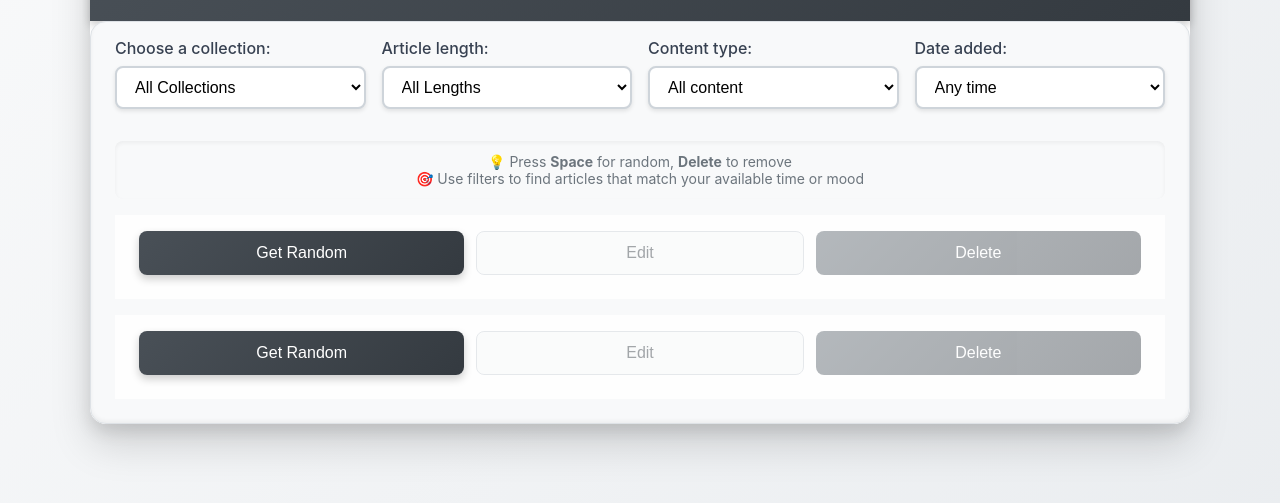
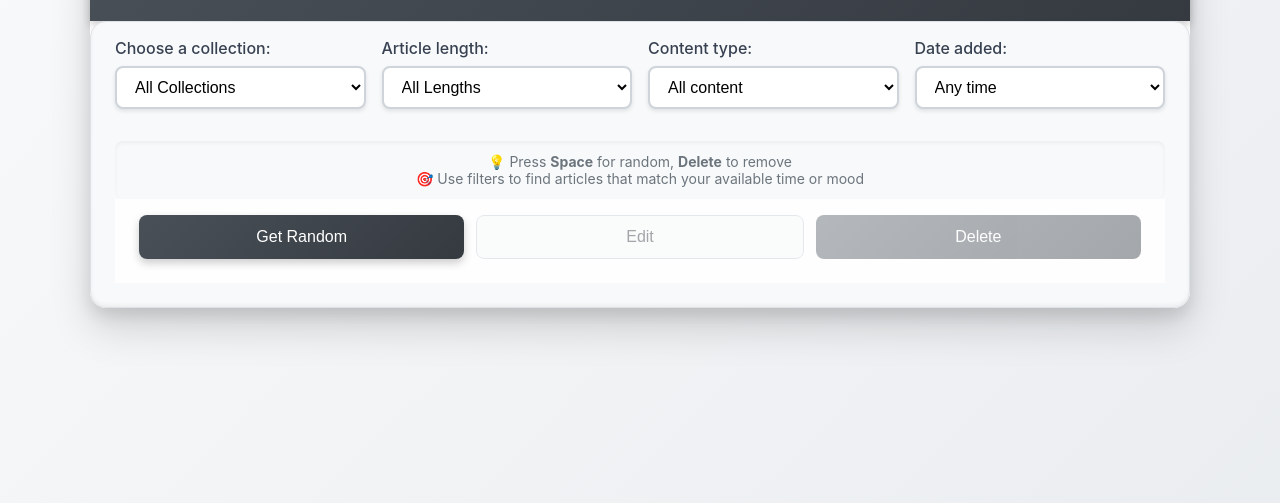
Before and after one commit to colin-rod/raindrop-randomizer, a website: page public/index.html in a window 1280 px wide. Shown: the part 105-608 px from the top of the page. Drawn offline with Linux system fonts and the light colour scheme; no server answers.

Commit message:
Fix duplicate action buttons

```diff
--- a/public/index.html
+++ b/public/index.html
@@ -678,7 +678,7 @@
             💡 Press <strong>Space</strong> for random, <strong>Delete</strong> to remove<br>
             🎯 Use filters to find articles that match your available time or mood
           </div>
-        </details>
+        </div>
 
         <div class="actions" role="group" aria-label="Bookmark actions">
           <button id="get" class="btn-primary" aria-label="Get random bookmark">
@@ -692,18 +692,6 @@
           </button>
         </div>
       </details>
-
-      <div class="actions" role="group" aria-label="Bookmark actions">
-        <button id="get" class="btn-primary" aria-label="Get random bookmark">
-          <span class="btn-text">Get Random</span>
-        </button>
-        <button id="edit" class="btn-secondary" disabled aria-label="Edit current bookmark">
-          <span class="btn-text">Edit</span>
-        </button>
-        <button id="delete" class="btn-danger" disabled aria-label="Delete current bookmark">
-          <span class="btn-text">Delete</span>
-        </button>
-      </div>
     </div>
   </div>
 
```
